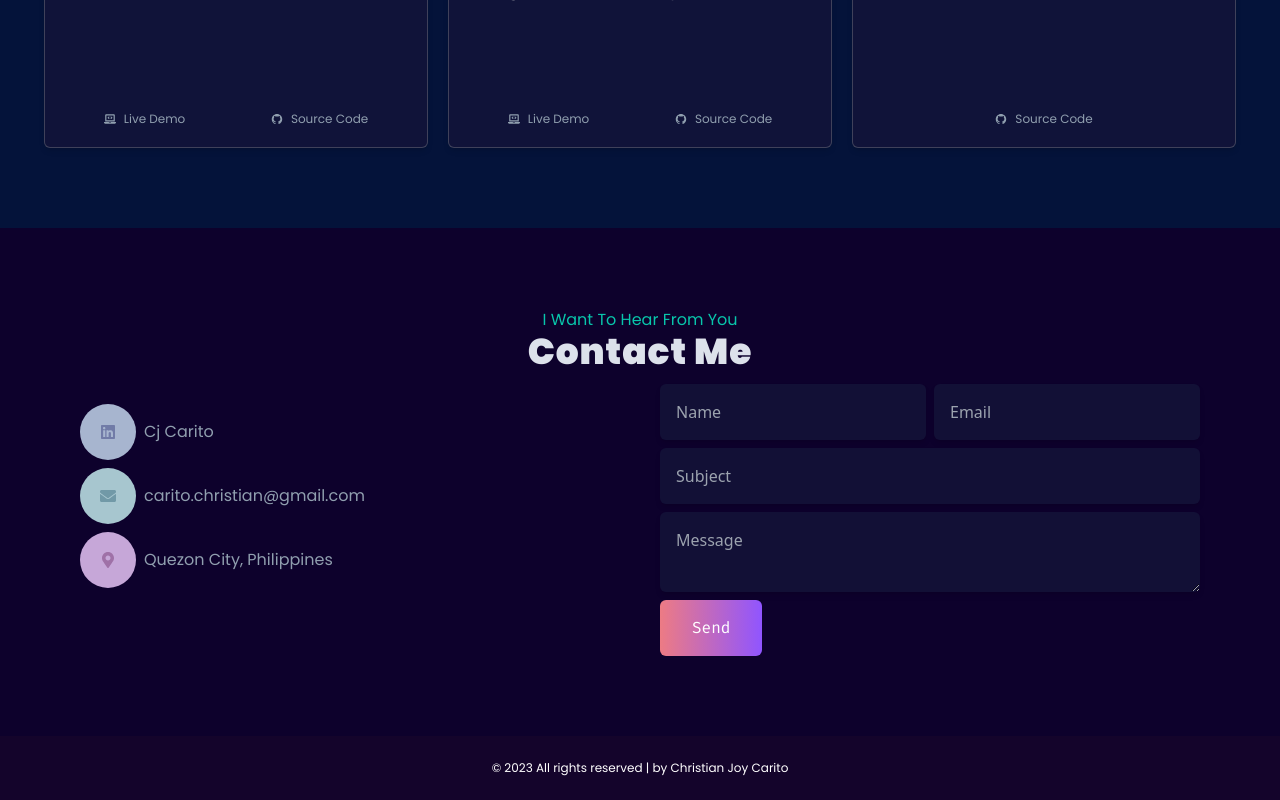
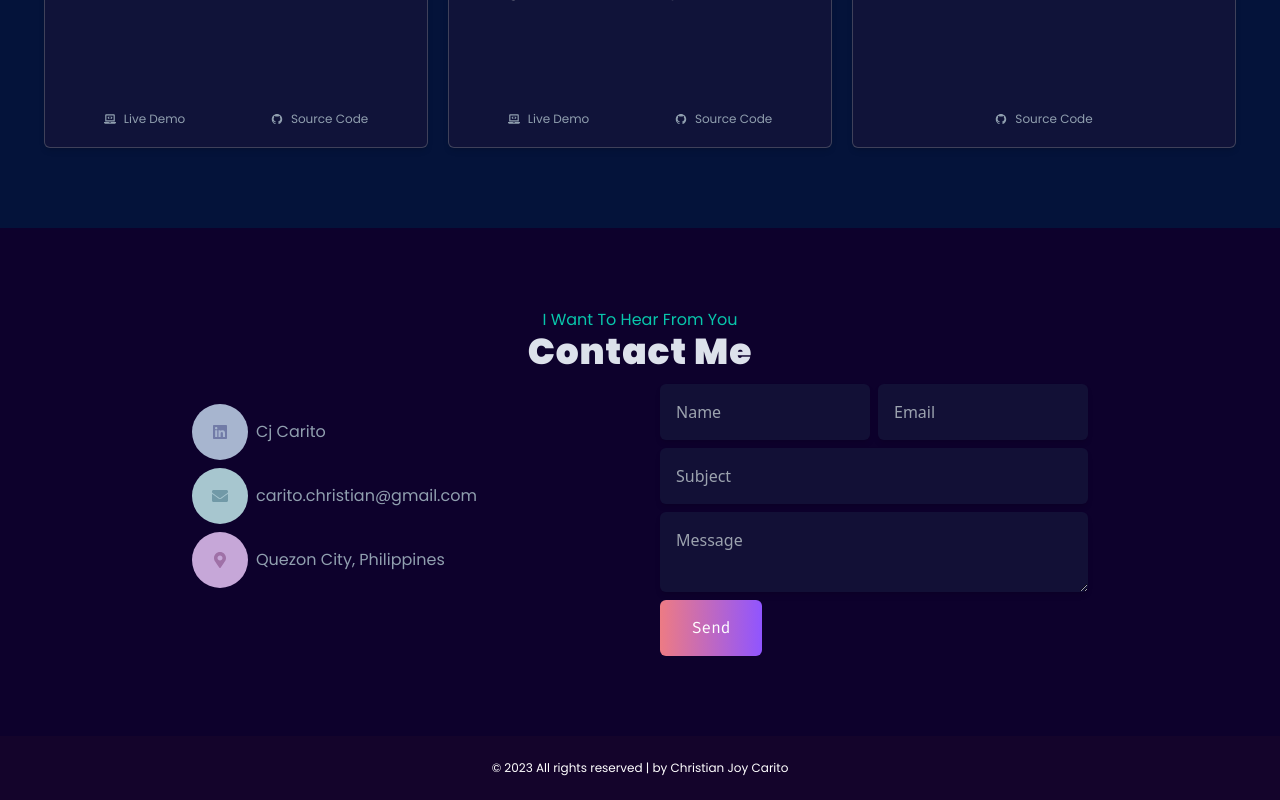
Before and after one commit to civarry/my-portfolio, a React (Vite) app: page / in a window 1280 px wide. Shown: the part 2254-3054 px from the top of the page. Built offline with nearby package versions, Linux system fonts and the light colour scheme.

Commit message:
minor changes to text size

```diff
--- a/src/components/ContactSection.jsx
+++ b/src/components/ContactSection.jsx
@@ -37,7 +37,7 @@ const ContactSection = ({ contactRef }) => {
       <h1 className="conceal font-Poppins font-black text-lg md:text-xl text-[#dce1eb] text-center lg:text-4xl lg:tracking-wide">
         Contact Me
       </h1>
-      <div className="flex flex-col mt-3 gap-10 mx-auto md:flex-row">
+      <div className="flex flex-col mt-3 gap-10 mx-auto md:flex-row md:w-4/5">
         <div className="flex flex-col w-full">
           <div className="conceal flex flex-col mt-5 gap-2">
             <h6 className="font-Poppins text-base text-[#909faf] flex items-center cursor-pointer">
@@ -80,7 +80,7 @@ const ContactSection = ({ contactRef }) => {
         >
           <div className="flex flex-col gap-2 w-full md:flex-row">
             <input
-              className="w-full px-4 py-4 text-white bg-[#14143a] bg-opacity-80 shadow-md rounded-md focus:ring-0"
+              className="w-full px-4 py-4 text-white bg-[#14143a] bg-opacity-80 shadow-md rounded-md focus:ring-0 "
               type="text"
               id="name"
               name="name"
```
